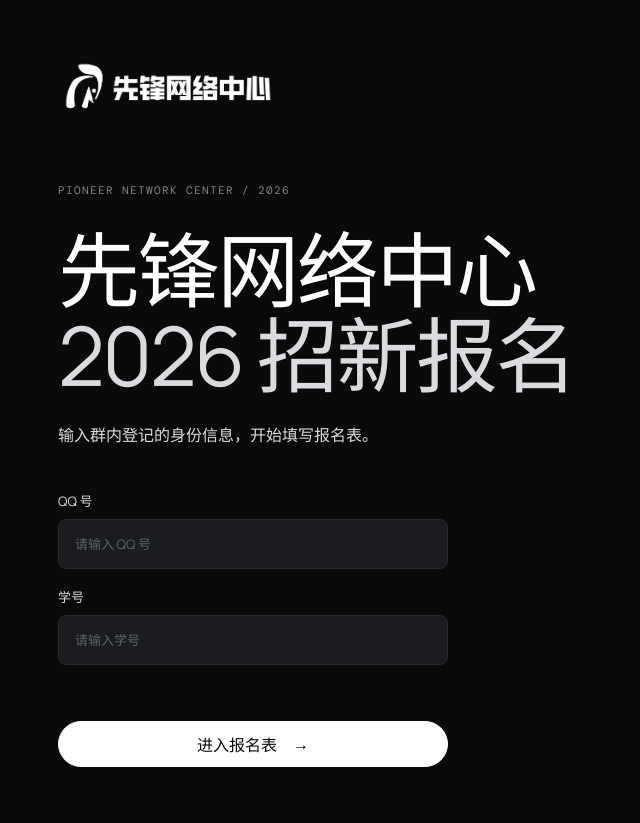
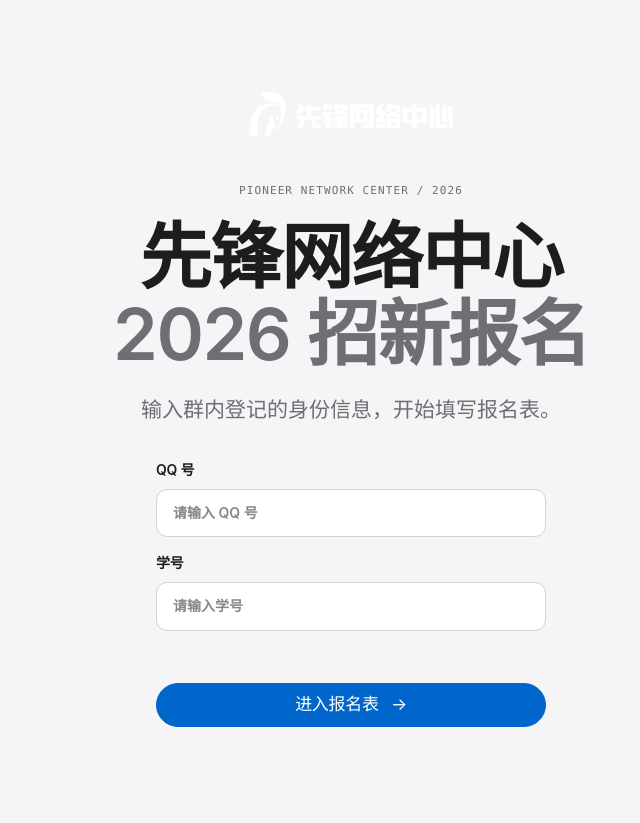
Before and after one commit to CreamPig233/zhaoxinsurvey, a Python web app: template templates/login.html in a window 1280 px wide. Shown: the whole page, without its empty margins (289-929 px from the left). Before the commit the page ends 767 px from the top, so only its background shows below. Run offline with Jinja, Linux system fonts and the light colour scheme; the template is opened without the code that fills it, so the values that code supplies are empty.

Commit message:
重做 Apple 风格前端界面

```diff
--- a/static/styles.css
+++ b/static/styles.css
@@ -1,20 +1,231 @@
-@import url('https://fonts.googleapis.com/css2?family=DM+Mono:wght@400;500&family=Manrope:wght@400;500;600&display=swap');
-:root { --canvas:#0a0a0a; --surface:#191919; --soft:#1a1c20; --line:#292929; --white:#fff; --body:#dadbdf; --muted:#7d8187; --accent:#ff7a17; --max:1120px; }
-* { box-sizing:border-box; } html { background:var(--canvas); } body { margin:0; color:var(--white); background:var(--canvas); font-family:Manrope,"Segoe UI",sans-serif; } button,input,textarea { font:inherit; } button { cursor:pointer; } button:disabled { cursor:wait; opacity:.55; }
-.dark-page { min-height:100vh; } .login-shell,.result-shell { max-width:650px; min-height:100vh; margin:auto; padding:12vh 32px 48px; display:flex; flex-direction:column; align-items:flex-start; justify-content:center; } .login-shell { padding-top:7vh; }
-.brand-logo,.result-logo { display:block; margin-bottom:54px; } .logo-image { display:block; width:220px; height:auto; object-fit:contain; }
-.eyebrow,.column-label,.section-number { font-family:"DM Mono",monospace; font-size:11px; letter-spacing:1.4px; text-transform:uppercase; color:var(--muted); } h1 { font-size:clamp(46px,7vw,82px); line-height:1.03; letter-spacing:-2.4px; font-weight:400; margin:20px 0 24px; text-wrap:pretty; } h1 span { color:var(--body); } h2 { font-size:28px; line-height:1.15; font-weight:400; letter-spacing:-.6px; margin:0 0 8px; } .lead { color:var(--body); line-height:1.75; font-size:16px; max-width:570px; margin:0 0 42px; } .fine-print,.mobile-hint { color:var(--muted); font-size:12px; line-height:1.7; }
-.login-form { width:min(100%,390px); display:grid; gap:18px; } label { display:grid; gap:9px; color:var(--body); font-size:13px; } input,textarea { color:var(--white); background:var(--soft); border:1px solid var(--line); border-radius:8px; outline:none; padding:15px 16px; transition:border-color .2s,background .2s; } input:focus,textarea:focus { border-color:rgba(255,255,255,.7); background:#202226; } input[readonly] { color:var(--body); background:#111; } textarea { min-height:185px; resize:vertical; line-height:1.7; } input::placeholder,textarea::placeholder { color:#5e6268; }
-.pill-button { display:inline-flex; align-items:center; justify-content:center; gap:16px; min-height:46px; padding:10px 19px; border:1px solid rgba(255,255,255,.32); color:var(--white); background:transparent; border-radius:9999px; transition:background .2s,color .2s,border-color .2s; } .pill-button:hover { border-color:var(--white); } .pill-button.filled { border-color:var(--white); background:var(--white); color:var(--canvas); } .pill-button.filled:hover { background:#e6e6e6; } .text-button { border:0; background:transparent; color:var(--muted); padding:6px 0 6px 16px; font-size:12px; } .text-button:hover { color:var(--white); } .form-error { min-height:20px; margin:0; color:#ff9d70; font-size:13px; }
-.topbar { max-width:var(--max); margin:auto; height:80px; padding:0 32px; display:flex; align-items:center; justify-content:space-between; border-bottom:1px solid var(--line); } .wordmark { display:flex; align-items:center; gap:10px; color:var(--white); text-decoration:none; font-size:14px; } .wordmark-logo { display:block; width:92px; height:auto; object-fit:contain; } .topbar-meta { display:flex; align-items:center; gap:9px; color:var(--body); font-size:12px; } .status-dot { width:6px; height:6px; border-radius:50%; background:#6ddca2; }
-.page-shell { max-width:var(--max); padding:90px 32px 100px; margin:auto; } .page-intro { border-bottom:1px solid var(--line); padding-bottom:76px; } .page-intro h1 { font-size:clamp(48px,8vw,94px); } .survey-form { display:grid; } .form-section { padding:64px 0; border-bottom:1px solid var(--line); } .section-heading { display:flex; gap:28px; align-items:flex-start; margin-bottom:38px; } .section-number { color:var(--accent); padding-top:7px; width:30px; } .section-heading p { color:var(--muted); font-size:13px; margin:0; } .identity-grid { display:grid; grid-template-columns:repeat(3,1fr); gap:16px; } .choice-fieldset { padding:0; border:0; } legend { color:var(--body); font-size:13px; margin-bottom:14px; } .required,.optional { color:var(--accent); font-family:"DM Mono",monospace; font-size:10px; margin-left:6px; } .optional { color:var(--muted); } .choice-row { display:flex; gap:10px; flex-wrap:wrap; } .choice { display:block; position:relative; } .choice input { position:absolute; opacity:0; pointer-events:none; } .choice span { display:block; min-width:108px; padding:14px 18px; border:1px solid var(--line); background:#111; border-radius:9999px; color:var(--body); text-align:center; transition:.2s; } .choice input:checked + span { background:var(--white); color:var(--canvas); border-color:var(--white); }
-.preference-board { display:grid; grid-template-columns:1fr 42px 1fr; gap:20px; align-items:start; } .column-label { display:flex; justify-content:space-between; padding-bottom:12px; border-bottom:1px solid var(--line); } .department-list { min-height:316px; padding-top:12px; } .selected-column .department-list { padding:12px; border:1px solid var(--line); border-radius:8px; } .department-card { display:flex; align-items:center; gap:12px; min-height:60px; padding:10px 12px; margin-bottom:8px; border:1px solid var(--line); background:var(--surface); border-radius:8px; } .department-card:hover { border-color:#555; } .department-name { flex:1; color:var(--body); font-size:13px; line-height:1.45; } .card-actions { display:flex; gap:3px; } .card-actions button,.icon-button { width:28px; height:28px; padding:0; border:0; color:var(--muted); background:transparent; font-size:16px; } .card-actions button:hover,.icon-button:hover { color:var(--white); } .board-arrow { color:var(--muted); text-align:center; padding-top:43px; } .empty-selection { color:#5c6066; text-align:center; line-height:1.8; padding:88px 20px; margin:0; font-family:"DM Mono",monospace; font-size:11px; }
-.split-section { display:grid; grid-template-columns:1fr 1fr; gap:50px 90px; } .split-section .section-heading { grid-column:1 / -1; margin-bottom:0; } .textarea-label { position:relative; } .character-count { color:var(--muted); text-align:right; font-family:"DM Mono",monospace; font-size:10px; margin-top:8px; } .submit-row { display:flex; align-items:center; justify-content:flex-end; gap:24px; padding-top:32px; } .submit-row .form-error { margin-right:auto; }
-.confirm-dialog { width:min(680px,calc(100% - 32px)); border:1px solid #454545; border-radius:8px; background:#101010; color:var(--white); padding:0; } .confirm-dialog::backdrop { background:rgba(0,0,0,.82); } .dialog-inner { position:relative; padding:42px; } .icon-button { position:absolute; top:22px; right:22px; font-size:25px; } .dialog-inner h2 { font-size:36px; margin:18px 0 30px; } .review-content { border-top:1px solid var(--line); border-bottom:1px solid var(--line); padding:20px 0; max-height:42vh; overflow:auto; } dl { display:grid; grid-template-columns:125px 1fr; gap:16px; margin:0; } dt { color:var(--muted); font-size:12px; } dd { margin:0; color:var(--body); line-height:1.65; font-size:13px; } ol { margin:0; padding-left:20px; } .review-long { white-space:pre-wrap; max-height:130px; overflow:auto; } .dialog-actions { display:flex; justify-content:flex-end; gap:10px; padding-top:24px; }
-@media (max-width:700px) { .login-shell,.result-shell { padding:54px 22px 36px; justify-content:flex-start; } .brand-mark,.result-symbol { margin-bottom:38px; } h1 { font-size:48px; } .lead { font-size:14px; margin-bottom:34px; } .topbar { height:68px; padding:0 20px; } .wordmark { font-size:12px; } .topbar-meta { gap:4px; } .page-shell { padding:58px 20px 72px; } .page-intro { padding-bottom:52px; } .page-intro h1 { font-size:52px; } .form-section { padding:46px 0; } .section-heading { gap:14px; margin-bottom:28px; } h2 { font-size:24px; } .identity-grid { grid-template-columns:1fr; gap:12px; } .preference-board { grid-template-columns:1fr; gap:0; } .board-arrow { display:none; } .department-list { min-height:0; } .selected-column { margin-top:26px; } .selected-column .department-list { min-height:150px; } .mobile-hint { display:block; margin:16px 0 0; } .split-section { display:block; } .split-section .choice-fieldset { margin-bottom:35px; } .submit-row { display:block; padding-top:25px; } .submit-row .form-error { margin-bottom:10px; } .submit-row .pill-button { width:100%; } .dialog-inner { padding:32px 22px 24px; } .dialog-inner h2 { font-size:30px; } dl { grid-template-columns:1fr; gap:5px; } dt { margin-top:10px; } dd { padding-bottom:4px; } .dialog-actions { flex-direction:column-reverse; } .dialog-actions .pill-button { width:100%; } }
-.department-card { cursor:default; }
-.selected-column .department-list { border-style:solid; }
-.wordmark span { display:inline; width:auto; height:auto; border:0; border-radius:0; margin:0; font-size:inherit; }
-.result-actions { display:flex; flex-wrap:wrap; gap:10px; }
-@media (max-width:700px) { .brand-logo,.result-logo { margin-bottom:38px; } .logo-image { width:180px; } .wordmark-logo { width:76px; } }
-.empty-selection { color:#5c6066; text-align:center; line-height:1.8; padding:88px 20px; margin:0; font-family:"DM Mono",monospace; font-size:11px; }
+:root {
+  --blue: #0066cc;
+  --blue-focus: #0071e3;
+  --blue-dark: #2997ff;
+  --ink: #1d1d1f;
+  --muted: #6e6e73;
+  --muted-dark: #a1a1a6;
+  --white: #ffffff;
+  --parchment: #f5f5f7;
+  --pearl: #fafafc;
+  --dark: #272729;
+  --dark-2: #2a2a2c;
+  --black: #000000;
+  --hairline: rgba(0, 0, 0, 0.1);
+  --dark-line: rgba(255, 255, 255, 0.16);
+  --max: 1160px;
+}
+
+* { box-sizing: border-box; }
+html { background: var(--parchment); }
+body {
+  margin: 0;
+  color: var(--ink);
+  background: var(--parchment);
+  font-family: "SF Pro Text", system-ui, -apple-system, BlinkMacSystemFont, "Segoe UI", sans-serif;
+  font-size: 17px;
+  line-height: 1.47;
+  letter-spacing: -0.374px;
+  -webkit-font-smoothing: antialiased;
+}
+
+button, input, textarea { font: inherit; }
+button { cursor: pointer; }
+button:disabled { cursor: wait; opacity: .55; }
+a { color: var(--blue); }
+:focus-visible { outline: 2px solid var(--blue-focus); outline-offset: 3px; }
+
+.dark-page { min-height: 100vh; background: var(--parchment); }
+.topbar {
+  height: 48px;
+  padding: 0 24px;
+  background: var(--black);
+  color: var(--white);
+  display: flex;
+  align-items: center;
+  justify-content: space-between;
+}
+.wordmark { display: flex; align-items: center; min-height: 44px; text-decoration: none; }
+.wordmark-logo { width: 106px; height: auto; display: block; }
+.topbar-meta { display: flex; align-items: center; gap: 10px; color: #f5f5f7; font-size: 12px; letter-spacing: 0; }
+.status-dot { width: 6px; height: 6px; border-radius: 50%; background: #30d158; }
+.text-button { min-height: 32px; padding: 7px 0 7px 14px; border: 0; background: transparent; color: #a1a1a6; font-size: 12px; }
+.text-button:hover { color: var(--white); }
+
+.login-shell, .result-shell {
+  width: min(100%, 760px);
+  min-height: calc(100vh - 48px);
+  margin: 0 auto;
+  padding: 84px 32px 96px;
+  display: flex;
+  flex-direction: column;
+  justify-content: center;
+}
+.login-shell { align-items: center; text-align: center; }
+.result-shell { align-items: flex-start; }
+.brand-logo, .result-logo { margin-bottom: 38px; }
+.logo-image { display: block; width: 220px; height: auto; object-fit: contain; }
+.result-logo .logo-image { width: 180px; }
+
+.eyebrow, .column-label, .section-number {
+  margin: 0;
+  color: var(--muted);
+  font-family: ui-monospace, SFMono-Regular, Menlo, Consolas, monospace;
+  font-size: 11px;
+  line-height: 1.3;
+  letter-spacing: 1.1px;
+  text-transform: uppercase;
+}
+h1, h2 { font-family: "SF Pro Display", system-ui, -apple-system, BlinkMacSystemFont, "Segoe UI", sans-serif; }
+h1 {
+  max-width: 820px;
+  margin: 20px 0 22px;
+  color: var(--ink);
+  font-size: clamp(44px, 7vw, 72px);
+  font-weight: 600;
+  line-height: 1.07;
+  letter-spacing: -1.5px;
+}
+h1 span { color: #6e6e73; }
+h2 { margin: 0 0 8px; font-size: 34px; font-weight: 600; line-height: 1.12; letter-spacing: -0.7px; }
+.lead { max-width: 610px; margin: 0 0 36px; color: var(--muted); font-size: 21px; font-weight: 400; line-height: 1.42; letter-spacing: 0; }
+.login-form { width: min(100%, 390px); display: grid; gap: 16px; text-align: left; }
+label { display: grid; gap: 8px; color: var(--ink); font-size: 14px; font-weight: 600; letter-spacing: -0.224px; }
+input, textarea {
+  width: 100%;
+  color: var(--ink);
+  background: var(--white);
+  border: 1px solid #d2d2d7;
+  border-radius: 11px;
+  outline: none;
+  padding: 13px 16px;
+  transition: border-color .18s, box-shadow .18s, background .18s;
+}
+input { min-height: 48px; }
+input:focus, textarea:focus { border-color: var(--blue-focus); box-shadow: 0 0 0 3px rgba(0, 113, 227, .16); }
+input[readonly] { color: var(--muted); background: var(--parchment); }
+textarea { min-height: 190px; resize: vertical; line-height: 1.55; }
+input::placeholder, textarea::placeholder { color: #86868b; }
+.fine-print, .mobile-hint { color: var(--muted); font-size: 12px; line-height: 1.5; }
+
+.pill-button {
+  min-height: 44px;
+  display: inline-flex;
+  align-items: center;
+  justify-content: center;
+  gap: 12px;
+  padding: 11px 22px;
+  border: 1px solid var(--blue);
+  border-radius: 9999px;
+  color: var(--blue);
+  background: transparent;
+  font-size: 17px;
+  font-weight: 400;
+  line-height: 1;
+  letter-spacing: -0.25px;
+  text-decoration: none;
+  transition: background .18s, color .18s, transform .12s, border-color .18s;
+}
+.pill-button:hover { background: rgba(0, 102, 204, .08); }
+.pill-button:active { transform: scale(.95); }
+.pill-button.filled { color: var(--white); background: var(--blue); }
+.pill-button.filled:hover { border-color: var(--blue-focus); background: var(--blue-focus); }
+.form-error { min-height: 20px; margin: 0; color: #b00020; font-size: 14px; line-height: 1.4; }
+
+.page-shell { max-width: var(--max); margin: 0 auto; padding: 0 32px 96px; }
+.page-intro { padding: 90px 0 76px; border-bottom: 1px solid var(--hairline); }
+.page-intro h1 { max-width: 900px; }
+.survey-form { display: grid; }
+.form-section { padding: 72px 0; border-bottom: 1px solid var(--hairline); }
+.section-heading { display: flex; gap: 24px; align-items: flex-start; margin-bottom: 36px; }
+.section-number { flex: 0 0 32px; padding-top: 8px; color: var(--blue); }
+.section-heading p { max-width: 670px; margin: 0; color: var(--muted); font-size: 14px; line-height: 1.55; letter-spacing: 0; }
+.identity-grid { display: grid; grid-template-columns: repeat(3, 1fr); gap: 16px; }
+.choice-fieldset { margin: 0; padding: 0; border: 0; }
+legend { margin-bottom: 14px; color: var(--ink); font-size: 14px; font-weight: 600; }
+.required, .optional { margin-left: 6px; color: var(--blue); font-family: ui-monospace, SFMono-Regular, Menlo, Consolas, monospace; font-size: 10px; letter-spacing: .4px; }
+.optional { color: var(--muted); }
+.choice-row { display: flex; flex-wrap: wrap; gap: 10px; }
+.choice { display: block; position: relative; }
+.choice input { position: absolute; width: 1px; height: 1px; opacity: 0; pointer-events: none; }
+.choice span { display: flex; min-width: 112px; min-height: 44px; padding: 12px 18px; align-items: center; justify-content: center; color: var(--ink); background: var(--white); border: 1px solid #d2d2d7; border-radius: 9999px; font-size: 15px; font-weight: 400; transition: border-color .18s, background .18s, color .18s; }
+.choice span:hover { border-color: var(--blue); }
+.choice input:checked + span { color: var(--white); background: var(--blue); border-color: var(--blue); }
+
+.preference-board { display: grid; grid-template-columns: minmax(0, 1fr) 44px minmax(0, 1fr); gap: 20px; align-items: start; }
+.column-label { display: flex; justify-content: space-between; padding-bottom: 12px; border-bottom: 1px solid var(--hairline); color: var(--muted); }
+.department-list { min-height: 316px; padding-top: 12px; }
+.selected-column .department-list { min-height: 316px; padding: 12px; background: var(--white); border: 1px solid #d2d2d7; border-radius: 11px; }
+.department-card { display: flex; align-items: center; gap: 12px; min-height: 60px; margin-bottom: 8px; padding: 10px 12px 10px 16px; background: var(--white); border: 1px solid #d2d2d7; border-radius: 11px; }
+.department-card:hover { border-color: var(--blue); }
+.department-name { flex: 1; color: var(--ink); font-size: 14px; line-height: 1.4; letter-spacing: 0; }
+.card-actions { display: flex; gap: 2px; }
+.card-actions button, .icon-button { width: 32px; height: 32px; padding: 0; color: var(--blue); background: transparent; border: 0; font-size: 18px; line-height: 1; }
+.card-actions button:hover, .icon-button:hover { color: var(--blue-focus); }
+.board-arrow { padding-top: 43px; color: var(--muted); text-align: center; font-size: 22px; }
+.empty-selection { margin: 0; padding: 88px 20px; color: #86868b; text-align: center; font-family: ui-monospace, SFMono-Regular, Menlo, Consolas, monospace; font-size: 11px; line-height: 1.8; }
+
+.split-section { display: grid; grid-template-columns: 1fr 1fr; gap: 48px 40px; }
+.split-section .section-heading { grid-column: 1 / -1; margin-bottom: 0; }
+.textarea-label { position: relative; }
+.character-count { margin-top: 8px; color: var(--muted); text-align: right; font-family: ui-monospace, SFMono-Regular, Menlo, Consolas, monospace; font-size: 10px; letter-spacing: 0; }
+.submit-row { display: flex; align-items: center; justify-content: flex-end; gap: 24px; padding-top: 32px; }
+.submit-row .form-error { margin-right: auto; }
+
+.confirm-dialog { width: min(680px, calc(100% - 32px)); padding: 0; color: var(--ink); background: var(--white); border: 0; border-radius: 18px; }
+.confirm-dialog::backdrop { background: rgba(0, 0, 0, .48); backdrop-filter: blur(8px); }
+.dialog-inner { position: relative; padding: 42px; }
+.dialog-inner h2 { margin: 16px 0 30px; font-size: 34px; }
+.icon-button { position: absolute; top: 18px; right: 18px; color: var(--muted); font-size: 24px; }
+.review-content { max-height: 42vh; padding: 20px 0; overflow: auto; border-top: 1px solid var(--hairline); border-bottom: 1px solid var(--hairline); }
+dl { display: grid; grid-template-columns: 125px 1fr; gap: 16px; margin: 0; }
+dt { color: var(--muted); font-size: 13px; }
+dd { margin: 0; color: var(--ink); font-size: 14px; line-height: 1.6; letter-spacing: 0; }
+ol { margin: 0; padding-left: 20px; }
+.review-long { max-height: 130px; overflow: auto; white-space: pre-wrap; }
+.dialog-actions { display: flex; justify-content: flex-end; gap: 10px; padding-top: 24px; }
+.result-actions { display: flex; flex-wrap: wrap; gap: 10px; }
+
+@media (max-width: 734px) {
+  .topbar { height: 52px; padding: 0 18px; }
+  .wordmark-logo { width: 86px; }
+  .topbar-meta { gap: 6px; }
+  .login-shell, .result-shell { min-height: calc(100vh - 52px); padding: 56px 22px 72px; justify-content: flex-start; }
+  .brand-logo, .result-logo { margin-bottom: 34px; }
+  .logo-image { width: 178px; }
+  .result-logo .logo-image { width: 150px; }
+  h1 { margin-top: 16px; font-size: 44px; letter-spacing: -1px; }
+  .lead { margin-bottom: 32px; font-size: 18px; }
+  .page-shell { padding: 0 20px 72px; }
+  .page-intro { padding: 58px 0 52px; }
+  .page-intro h1 { font-size: 48px; }
+  .form-section { padding: 48px 0; }
+  .section-heading { gap: 14px; margin-bottom: 28px; }
+  .section-number { flex-basis: 26px; }
+  h2 { font-size: 28px; }
+  .identity-grid { grid-template-columns: 1fr; gap: 12px; }
+  .preference-board { grid-template-columns: 1fr; gap: 0; }
+  .board-arrow { display: none; }
+  .department-list { min-height: 0; }
+  .selected-column { margin-top: 28px; }
+  .selected-column .department-list { min-height: 150px; }
+  .split-section { display: block; }
+  .split-section .choice-fieldset { margin-bottom: 38px; }
+  .submit-row { display: block; padding-top: 24px; }
+  .submit-row .form-error { margin: 0 0 12px; }
+  .submit-row .pill-button { width: 100%; }
+  .dialog-inner { padding: 34px 22px 24px; }
+  .dialog-inner h2 { font-size: 29px; }
+  dl { grid-template-columns: 1fr; gap: 5px; }
+  dt { margin-top: 10px; }
+  dd { padding-bottom: 4px; }
+  .dialog-actions { flex-direction: column-reverse; }
+  .dialog-actions .pill-button { width: 100%; }
+}
+
+@media (max-width: 419px) {
+  .login-shell, .result-shell { padding-right: 18px; padding-left: 18px; }
+  h1, .page-intro h1 { font-size: 39px; }
+  .lead { font-size: 17px; }
+  .page-intro { padding-top: 48px; }
+}
```
